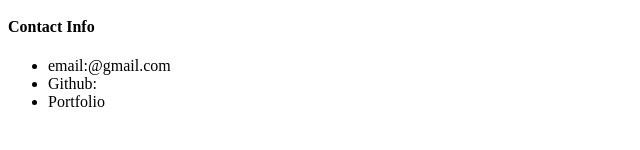
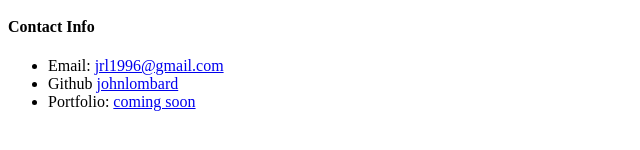
Before and after one commit to johnlombard/student-bio, a plain HTML site: page index.html in a window 1280 px wide. Shown: the part 462-612 px from the top of the page, without its empty margins (0-640 px from the left). Drawn offline with Linux system fonts and the light colour scheme.

Commit message:
links fixed

```diff
--- a/index.html
+++ b/index.html
@@ -17,9 +17,16 @@
         <h4> Contact Info</h4>
 
         <ul>
-            <li>email:@gmail.com</li>
-            <li>Github:</li>
-            <li>Portfolio</li>
+            <li>Email:
+                <a href="mailto:jrl1996@gmail.com">jrl1996@gmail.com</a>
+            </li>
+            <li>
+                Github
+                <a href="https://github.com/johnlombard/">johnlombard</a>
+                </li>
+            <li>Portfolio:
+                <a href="#"coming soon>coming soon</a>
+            </li>
         </ul>
     </body>
 </html>
```
